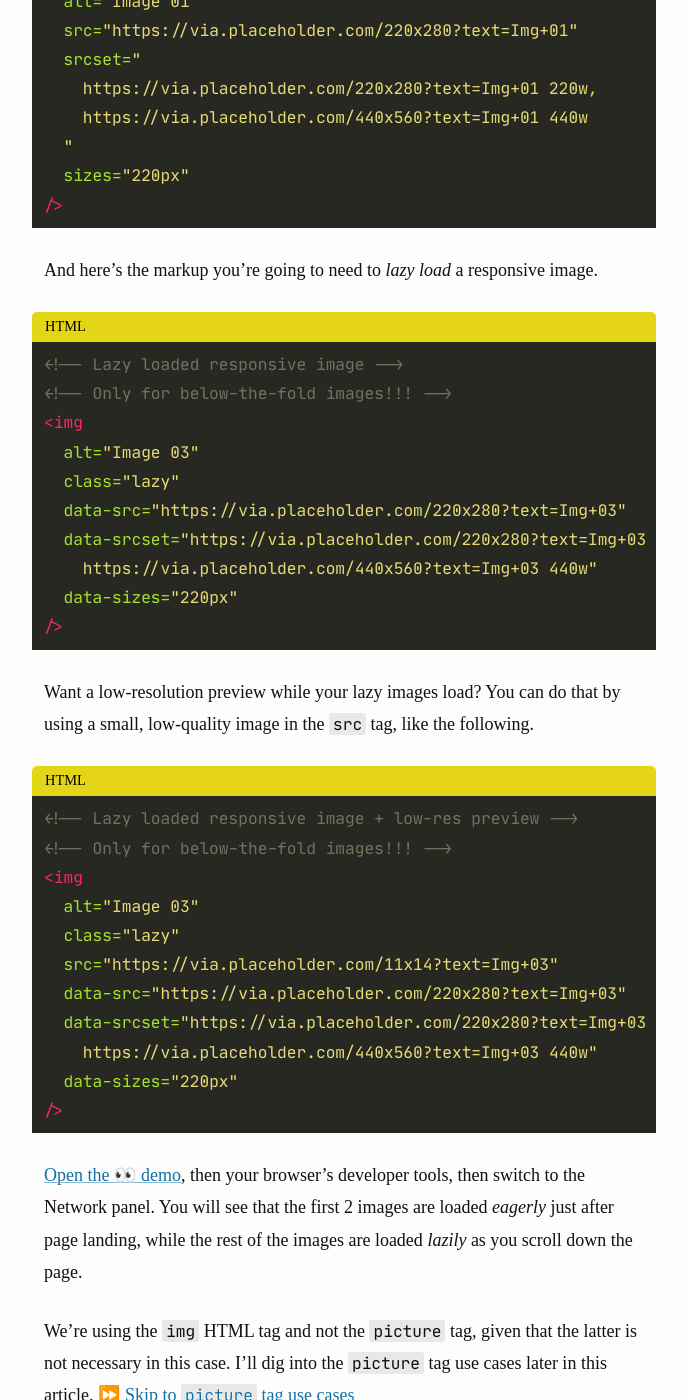
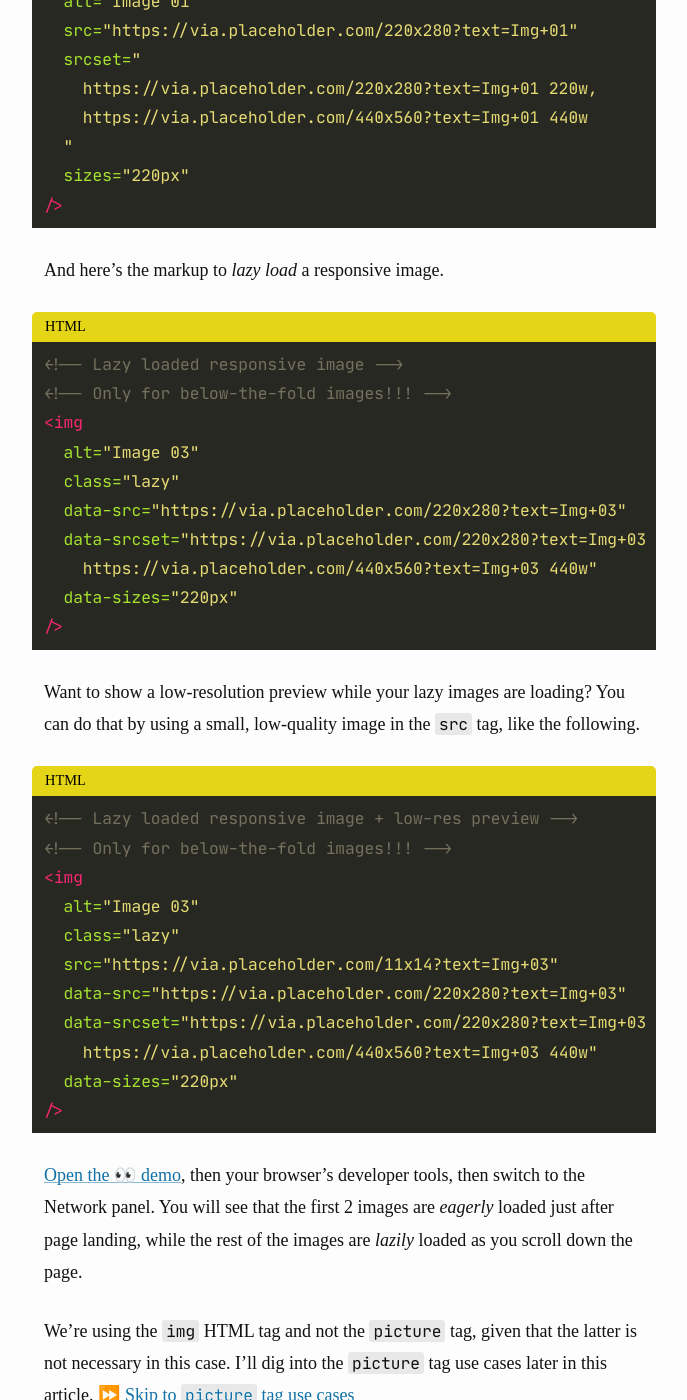
Before and after one commit to verlok/verlok.github.io, a Jekyll site: the page built from _posts/2020-05-24-lazy-load-responsive-images-in-2020-srcset-sizes-picture-webp.md, in a window 1280 px wide and 1400 px high, scrolled down 2057 px. Shown: the whole window, without its empty margins (296-983 px from the left). Built offline with Jekyll 4.4.1, drawn with Linux system fonts in a browser that asks for light colours; some web fonts are replaced; some of the changed text lies outside the part shown.

Commit message:
Fixes suggested by @cant89

````diff
--- a/_posts/2020-05-24-lazy-load-responsive-images-in-2020-srcset-sizes-picture-webp.md
+++ b/_posts/2020-05-24-lazy-load-responsive-images-in-2020-srcset-sizes-picture-webp.md
@@ -81,7 +81,7 @@ Here's the HTML markup of an _eagerly loaded_ responsive image.
 />
 ```
 
-And here's the markup you're going to need to _lazy load_ a responsive image.
+And here's the markup to _lazy load_ a responsive image.
 
 ```html
 <!-- Lazy loaded responsive image -->
@@ -96,7 +96,7 @@ And here's the markup you're going to need to _lazy load_ a responsive image.
 />
 ```
 
-Want a low-resolution preview while your lazy images load? You can do that by using a small, low-quality image in the `src` tag, like the following.
+Want to show a low-resolution preview while your lazy images are loading? You can do that by using a small, low-quality image in the `src` tag, like the following.
 
 ```html
 <!-- Lazy loaded responsive image + low-res preview -->
@@ -112,7 +112,7 @@ Want a low-resolution preview while your lazy images load? You can do that by us
 />
 ```
 
-[Open the 👀 demo](http://verlok.github.io/vanilla-lazyload/demos/image_srcset_lazy_sizes.html), then your browser's **developer tools**, then switch to the **Network panel**. You will see that the first 2 images are loaded _eagerly_ just after page landing, while the rest of the images are loaded _lazily_ **as you scroll down** the page.
+[Open the 👀 demo](http://verlok.github.io/vanilla-lazyload/demos/image_srcset_lazy_sizes.html), then your browser's **developer tools**, then switch to the **Network panel**. You will see that the first 2 images are _eagerly_ loaded just after page landing, while the rest of the images are _lazily_ loaded **as you scroll down** the page.
 
 We're using the `img` HTML tag and not the `picture` tag, given that the latter is not necessary in this case. I'll dig into the `picture` tag use cases later in this article. ⏩ [Skip to `picture` tag use cases](#picture-tag-use-cases)
 
@@ -145,7 +145,7 @@ var lazyLoad = new LazyLoad({
 
 When using lazy loading, the images that haven't started loading collapse to `0`-height, only to grow when they'll have started loading. Layout reflowing would make your website janky, so it's a best practice to stabilize your layout by occupying some space before the images start loading.
 
-The universal solution to do that is to use the vertical padding trick, while in the future you'll be able to use the `aspect-ratio` CSS directive to do the trick (as I'm writing it's [landed](https://twitter.com/Una/status/1260980901934137345) in Chrome Canary only).
+The universal solution to do that is to use the vertical padding trick, while in the future you'll be able to use the `aspect-ratio` CSS directive to do it (as I'm writing it's [landed](https://twitter.com/Una/status/1260980901934137345) in Chrome Canary only).
 
 ```css
 .image-wrapper {
@@ -163,7 +163,7 @@ The universal solution to do that is to use the vertical padding trick, while in
 
 ### Hide "broken" images
 
-To avoid lazy images to appear as broken, even for a short amount of time, use CSS hide the images that still don't have neither an `src` nor a `srcset` attribute set.
+To avoid lazy images to appear as broken, even for a short amount of time, use CSS. Hide the images that still don't have neither an `src` nor a `srcset` attribute set.
 
 ```css
 img:not([src]):not([srcset]) {
````
Also changed, not shown: other parts of _posts/2020-05-24-lazy-load-responsive-images-in-2020-srcset-sizes-picture-webp.md (+5 -5 lines).
